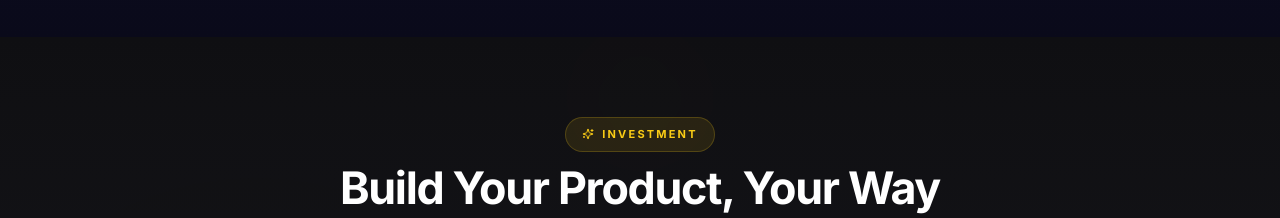
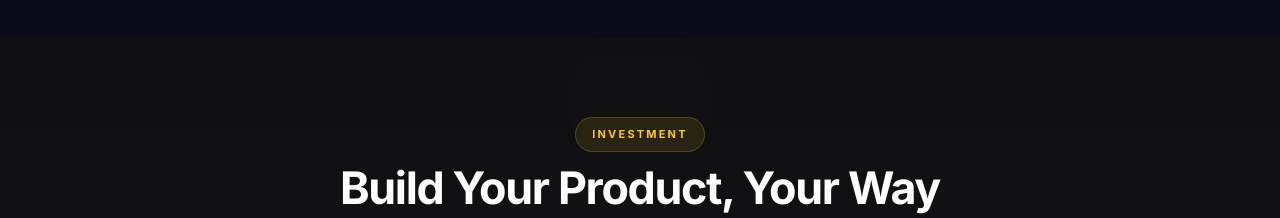
Before and after one commit to Aishaarain/Zenova, a React (Vite) app: page / in a window 1280 px wide. Shown: the part 3300-3518 px from the top of the page. Built offline with nearby package versions, Linux system fonts and the light colour scheme.

Commit message:
Remove Sparkles component from Pricing.jsx

```diff
--- a/src/components/Pricing.jsx
+++ b/src/components/Pricing.jsx
@@ -95,7 +95,7 @@ export default function Pricing() {
               color: "#FACC15",
             }}
           >
-            <Sparkles size={12} style={{ color: "#FACC15" }} />
+
             {sectionContent.eyebrow}
           </div>
 
```
